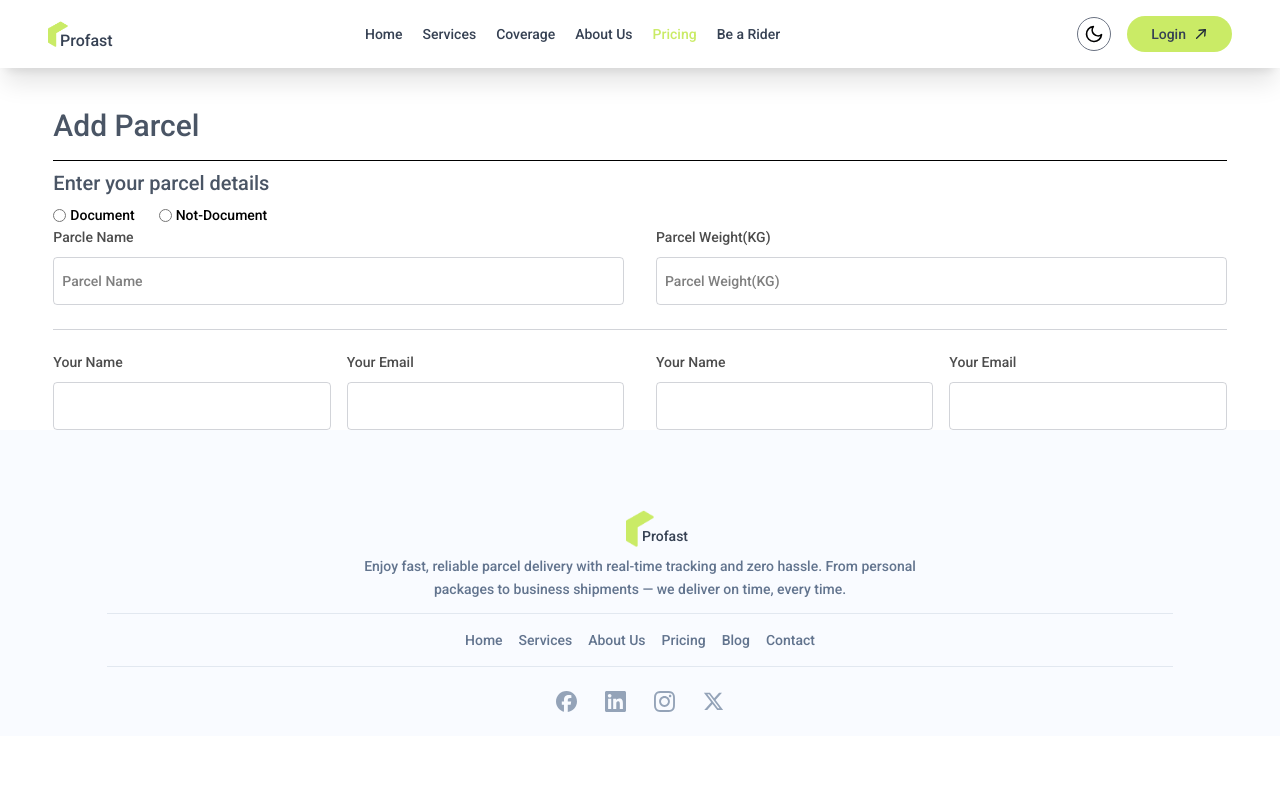
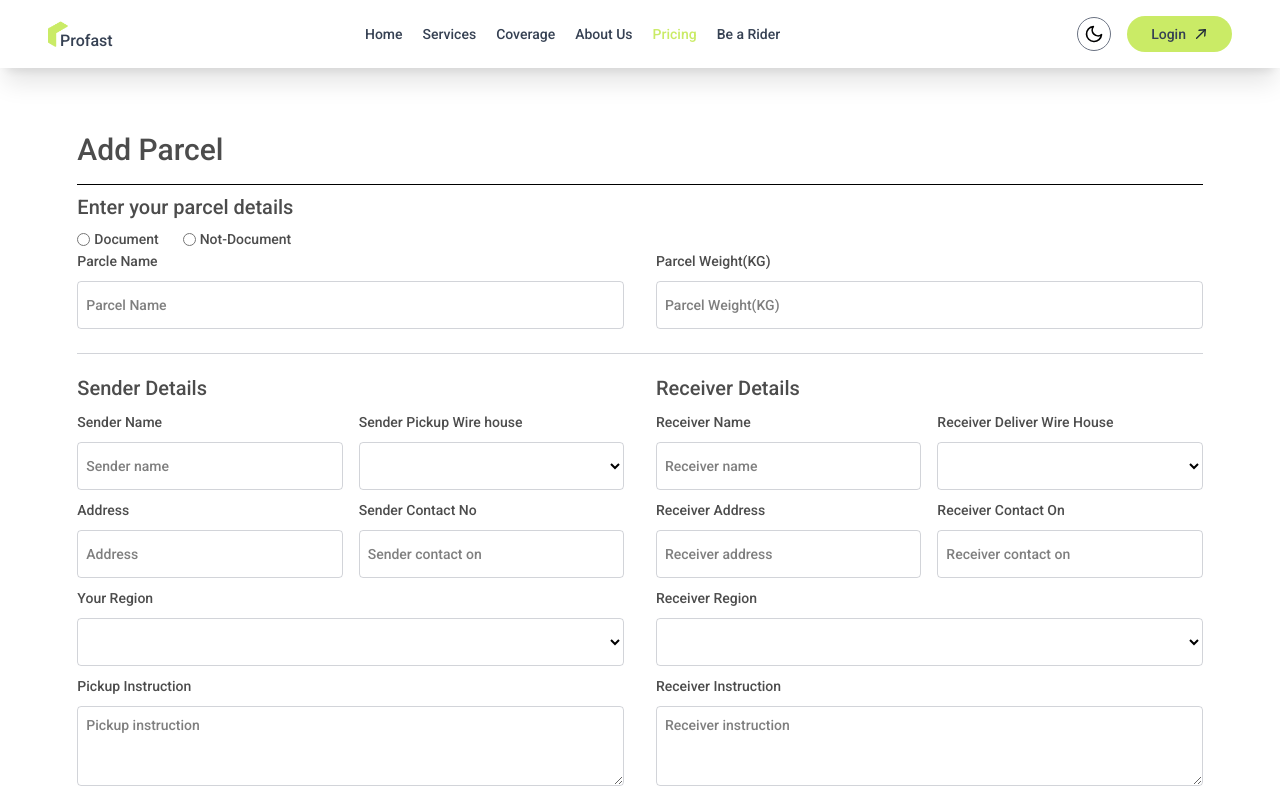
Before and after one commit to Rajibbepary/zap-shift, a React (Vite) app in the folder client/: page /sendparcel in a window 1280 px wide. Shown: the top 800 px of the page. Built offline with nearby package versions, Linux system fonts and the light colour scheme; no server answers.

Commit message:
sendparcel page form design done

```diff
--- a/client/src/pages/SendParcel/SendParcel.jsx
+++ b/client/src/pages/SendParcel/SendParcel.jsx
@@ -1,66 +1,122 @@
 
 
-const SendParcel = () => {
-    return (
-        <div className="w-11/12 mx-auto mt-10">
+const SendParcel = () => (
+    <div className="w-11/12 mx-auto mt-10 dark:bg-gray-800 p-6 rounded-xl">
         <div>
-             <h2 className="text-3xl text-gray-600">Add Parcel</h2>
+            <h2 className="text-3xl text-black/70 dark:text-white">Add Parcel</h2>
             <div className="border-b py-2 ">
             </div>
-             <h3 className="text-xl text-gray-600 my-2">Enter your parcel details</h3>
+            <h3 className="text-xl text-black/70 my-2 dark:text-white">Enter your parcel details</h3>
             <div className="flex gap-6 mt-2">
                 <div className="flex gap-1 items-center">
                     <input type="radio" name="parcelType" value="Document" id="document" />
-                    <label htmlFor="document" className="text-sm">Document</label>
-
+                    <label htmlFor="document" className="text-sm text-black/70 dark:text-white ">Document</label>
                 </div>
                 <div className="flex gap-1 items-center">
                     <input type="radio" name="parcelType" value="Not-Document" id="not-document" />
-                        <label htmlFor="not-document" className="text-sm">Not-Document</label>
+                    <label htmlFor="not-document" className="text-sm dark:text-white text-black/70">Not-Document</label>
                 </div>
             </div>
 
         </div>
-           <form >
+        <form>
             <div className="border-b border-gray-500/30">
                 <div className="flex flex-col md:flex-row items-center gap-8 mb-6">
                     <div className="w-full">
-                    <label className="text-black/70 text-sm" htmlFor="name">Parcle Name</label>
+                        <label className="text-black/70 dark:text-white text-sm" htmlFor="name">Parcle Name</label>
                         <input className="h-12 p-2 mt-2 w-full border text-sm border-gray-500/30 rounded outline-none focus:border-indigo-300" type="text" placeholder="Parcel Name" required />
                     </div>
                     <div className="w-full">
-                    <label className="text-black/70 text-sm" htmlFor="name">Parcel Weight(KG)</label>
+                        <label className="text-black/70 dark:text-white text-sm" htmlFor="name">Parcel Weight(KG)</label>
                         <input className="h-12 p-2 mt-2 w-full border text-sm border-gray-500/30 rounded outline-none focus:border-indigo-300" type="number" placeholder="Parcel Weight(KG)" required />
                     </div>
                 </div>
 
             </div>
             <div className="flex flex-col md:flex-row justify- gap-8 mt-5">
-                    <div className="flex-1 flex flex-col md:flex-row items-center gap-4">
+                {/* sender details form */}
+                <div className="flex-1">
+                    <h2 className="text-xl mb-2 text-black/70 dark:text-white">Sender Details</h2>
+                <div className=" flex flex-col md:flex-row items-center gap-4">
                     <div className="w-full">
-                    <label className="text-black/70 text-sm" htmlFor="name">Your Name</label>
-                    <input className="h-12 p-2 mt-2 w-full border text-sm border-gray-500/30 rounded outline-none focus:border-indigo-300" type="text" required />
+                        <label className="text-black/70 dark:text-white text-sm" htmlFor="name">Sender Name</label>
+                        <input className="h-12 p-2 mt-2 w-full border text-sm border-gray-500/30 rounded outline-none focus:border-indigo-300" type="text" placeholder="Sender name" required />
                     </div>
                     <div className="w-full">
-                    <label className="text-black/70 text-sm" htmlFor="name">Your Email</label>
-                    <input className="h-12 p-2 mt-2 w-full text-sm border border-gray-500/30 rounded outline-none focus:border-indigo-300" type="email" required />
+                        <label className="text-black/70 dark:text-white text-sm" htmlFor="name">Sender Pickup Wire house</label>
+                        <select className="h-12 p-2 mt-2 w-full text-sm border border-gray-500/30 rounded outline-none focus:border-indigo-300" placeholder='Select your house' required>
+                        <option value=""></option>
+                        </select>
+                    </div>
+
+                </div>
+                <div className=" flex flex-col md:flex-row items-center gap-4 mt-2">
+                    <div className="w-full">
+                        <label className="text-black/70 dark:text-white text-sm" htmlFor="name">Address</label>
+                        <input className="h-12 p-2 mt-2 w-full border text-sm border-gray-500/30 rounded outline-none focus:border-indigo-300" type="text" placeholder="Address" required />
+                    </div>
+                    <div className="w-full">
+                        <label className="text-black/70 dark:text-white text-sm" htmlFor="name">Sender Contact No</label>
+                        <input className="h-12 p-2 mt-2 w-full border text-sm border-gray-500/30 rounded outline-none focus:border-indigo-300" type="text" placeholder="Sender contact on" required />
+                    </div>
+
+                </div>
+                 <div className="w-full mt-2">
+                        <label className="text-black/70 dark:text-white text-sm" htmlFor="name">Your Region</label>
+                        <select className="h-12 p-2 mt-2 w-full border text-sm border-gray-500/30 rounded outline-none focus:border-indigo-300" type="text" placeholder="Your region" name="" id="">
+                            <option value=""></option>
+                        </select>
+                    </div>
+
+                     <div className="w-full mt-2">
+                        <label className="text-black/70 dark:text-white text-sm" htmlFor="name">Pickup Instruction</label>
+                        <textarea className="h-20 p-2 mt-2 w-full border text-sm border-gray-500/30 rounded outline-none focus:border-indigo-300" name="" id="" placeholder="Pickup instruction" required >
+                        </textarea>
                     </div>
                 </div>
-             <div className="flex-1 flex flex-col md:flex-row items-center gap-4">
+
+               <div className="flex-1">
+                {/* Receiver Details */}
+                <h3 className="text-black/70 dark:text-white text-xl mb-2">Receiver Details</h3>
+                 <div className=" flex flex-col md:flex-row items-center gap-4">
                     <div className="w-full">
-                    <label className="text-black/70 text-sm" htmlFor="name">Your Name</label>
-                    <input className="h-12 p-2 mt-2 w-full border text-sm border-gray-500/30 rounded outline-none focus:border-indigo-300" type="text" required />
+                        <label className="text-black/70 dark:text-white text-sm" htmlFor="name">Receiver Name</label>
+                        <input className="h-12 p-2 mt-2 w-full border text-sm border-gray-500/30 rounded outline-none focus:border-indigo-300" type="text" placeholder="Receiver name" required />
                     </div>
                     <div className="w-full">
-                    <label className="text-black/70 text-sm" htmlFor="name">Your Email</label>
-                    <input className="h-12 p-2 mt-2 w-full border text-sm border-gray-500/30 rounded outline-none focus:border-indigo-300" type="email" required />
+                        <label className="text-black/70 dark:text-white text-sm" htmlFor="name">Receiver Deliver Wire House</label>
+                        <select className="h-12 p-2 mt-2 w-full border text-sm border-gray-500/30 rounded outline-none focus:border-indigo-300" type="text" placeholder="Your region" name="" id="">
+                            <option value=""></option>
+                        </select>
+                    </div>
+                </div>
+                {/* second div */}
+                <div className=" flex flex-col md:flex-row items-center gap-4 mt-2">
+                    <div className="w-full">
+                        <label className="text-black/70 dark:text-white text-sm" htmlFor="name">Receiver Address</label>
+                        <input className="h-12 p-2 mt-2 w-full border text-sm border-gray-500/30 rounded outline-none focus:border-indigo-300" type="text" placeholder="Receiver address" required />
+                    </div>
+                    <div className="w-full">
+                        <label className="text-black/70 dark:text-white text-sm" htmlFor="name">Receiver Contact On</label>
+                        <input className="h-12 p-2 mt-2 w-full border text-sm border-gray-500/30 rounded outline-none focus:border-indigo-300" placeholder="Receiver contact on" type="text" required />
+                    </div>
+                </div>
+                 <div className="w-full mt-2">
+                        <label className="text-black/70 dark:text-white text-sm" htmlFor="name">Receiver Region</label>
+                        <select className="h-12 p-2 mt-2 w-full border text-sm border-gray-500/30 rounded outline-none focus:border-indigo-300" type="text" placeholder="Your region" name="" id="">
+                            <option value=""></option>
+                        </select>
+                    </div>
+                 <div className="w-full mt-2">
+                        <label className="text-black/70 dark:text-white text-sm" htmlFor="name">Receiver Instruction</label>
+                        <textarea className="h-20 p-2 mt-2 w-full border text-sm border-gray-500/30 rounded outline-none focus:border-indigo-300" name="" id="" placeholder="Receiver instruction" required >
+                        </textarea>
                     </div>
                </div>
             </div>
-
+            <button type="submit" className="bg-[#CAEB66] md:w-1/2 w-full h-10  mt-4 rounded-xl mb-8">Proceed to Confirm Booking</button>
         </form>
     </div>
 );
-};
 
 export default SendParcel;
```
Lines whose indentation alone changed are shown as unchanged.
